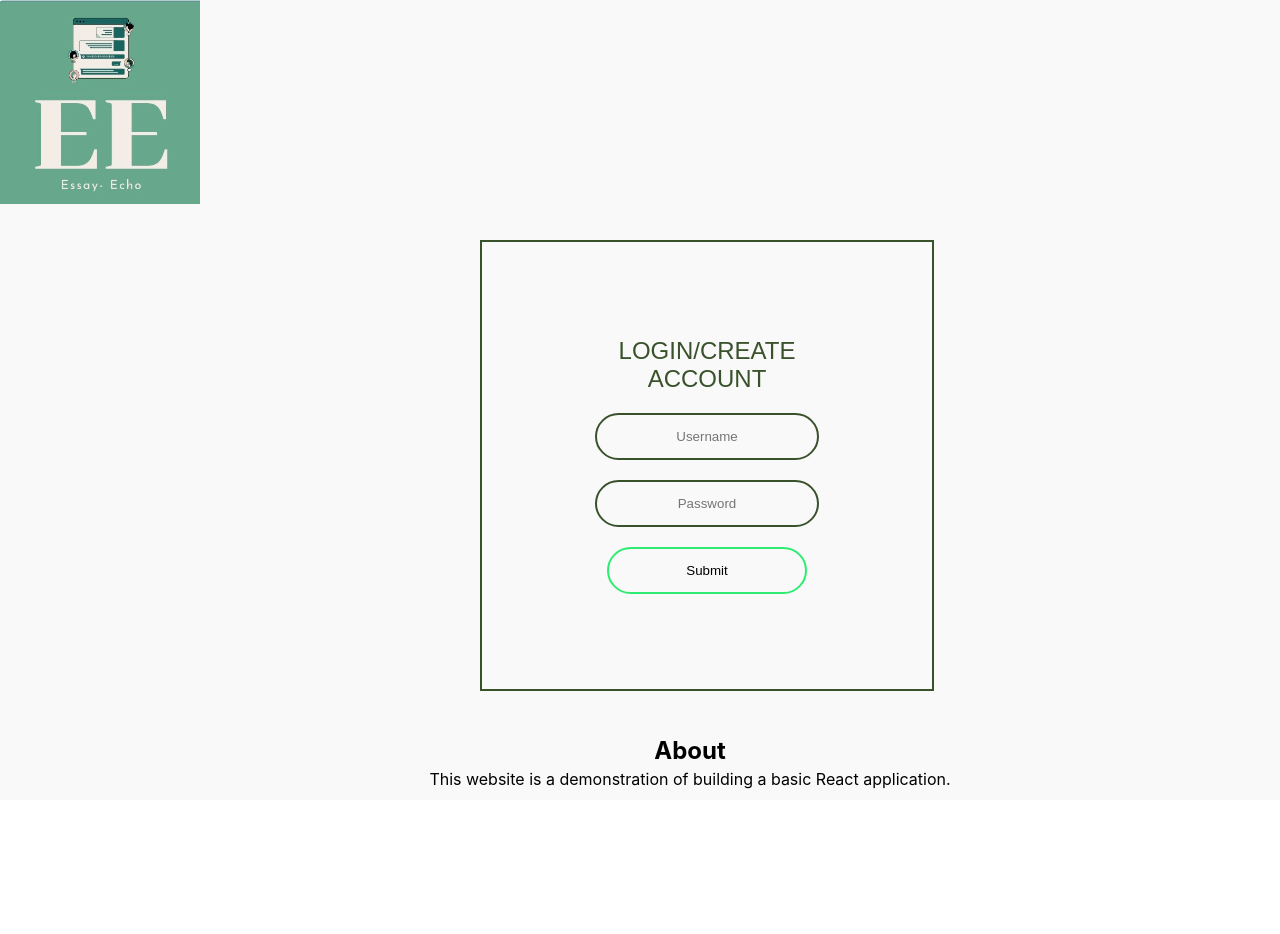
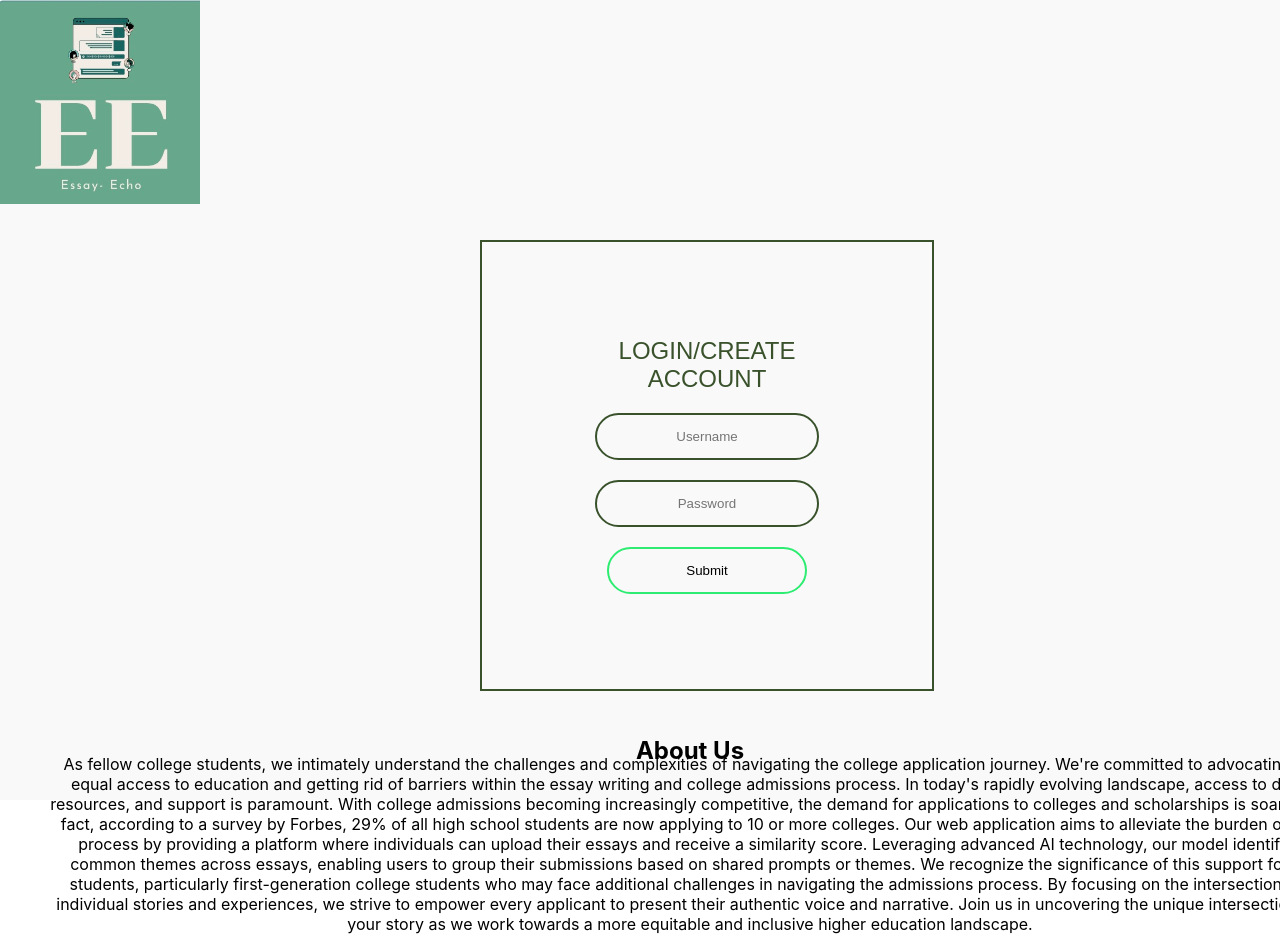
Before and after one commit to amkrishnan28/Essay-Echo, a React (Create React App) app in the folder frontend/: page / in a window 1280 px wide. Shown: the top 934 px of the page. Before the commit the page ends 800 px from the top, so only its background shows below. Built offline with nearby package versions, Linux system fonts and the light colour scheme.

Commit message:
Added login page

```diff
--- a/frontend/src/App.css
+++ b/frontend/src/App.css
@@ -82,7 +82,7 @@
 
 #about-text {
   position: absolute;
-  bottom: -5px;
+  bottom: -150px;
   left: 50px;
   width: 100%;
   text-align: center;
--- a/frontend/src/App.js
+++ b/frontend/src/App.js
@@ -18,9 +18,15 @@ function App() {
             </form>
           </div>
 
-          <h2 id="about" >About</h2>
+          <h2 id="about" >About Us</h2>
           <p id = "about-text">
-            This website is a demonstration of building a basic React application.
+As fellow college students, we intimately understand the challenges and complexities of navigating the college application journey. We're committed to advocating for equal access to education and getting rid of barriers within the essay writing and college admissions process.
+
+In today's rapidly evolving landscape, access to data, resources, and support is paramount. With college admissions becoming increasingly competitive, the demand for applications to colleges and scholarships is soaring. In fact, according to a survey by Forbes, 29% of all high school students are now applying to 10 or more colleges. Our web application aims to alleviate the burden of this process by providing a platform where individuals can upload their essays and receive a similarity score. Leveraging advanced AI technology, our model identifies common themes across essays, enabling users to group their submissions based on shared prompts or themes.
+
+We recognize the significance of this support for all students, particularly first-generation college students who may face additional challenges in navigating the admissions process. By focusing on the intersections of individual stories and experiences, we strive to empower every applicant to present their authentic voice and narrative.
+
+Join us in uncovering the unique intersections in your story as we work towards a more equitable and inclusive higher education landscape.
           </p>
         </div>
       </section>
```
